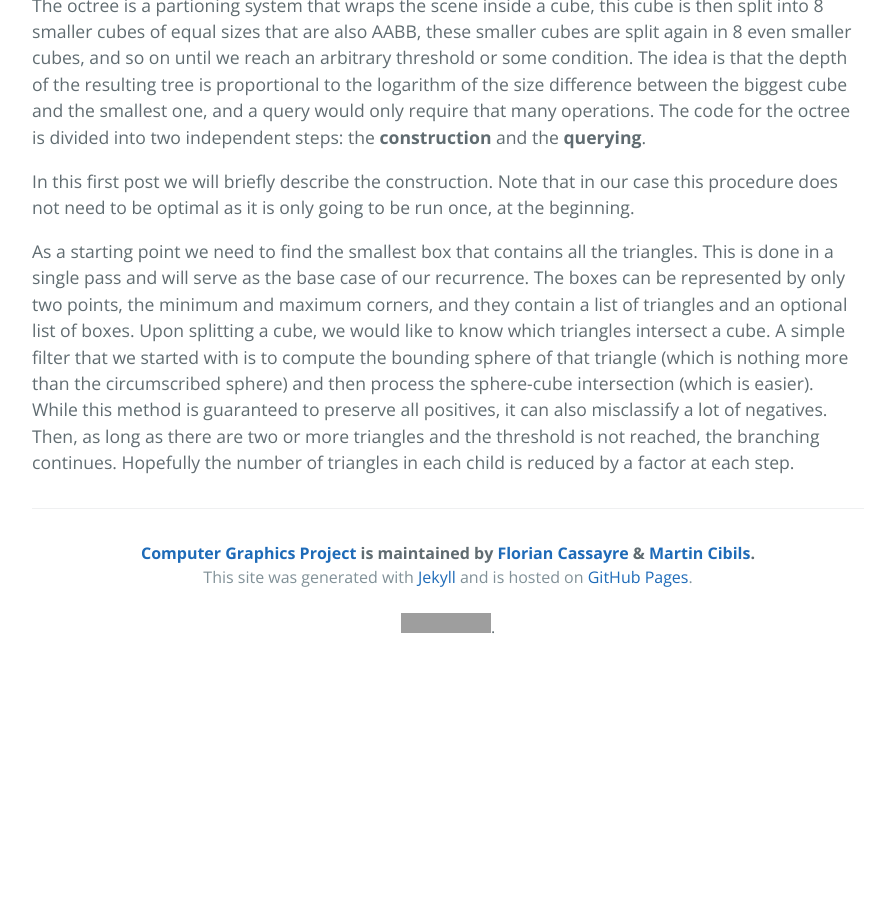
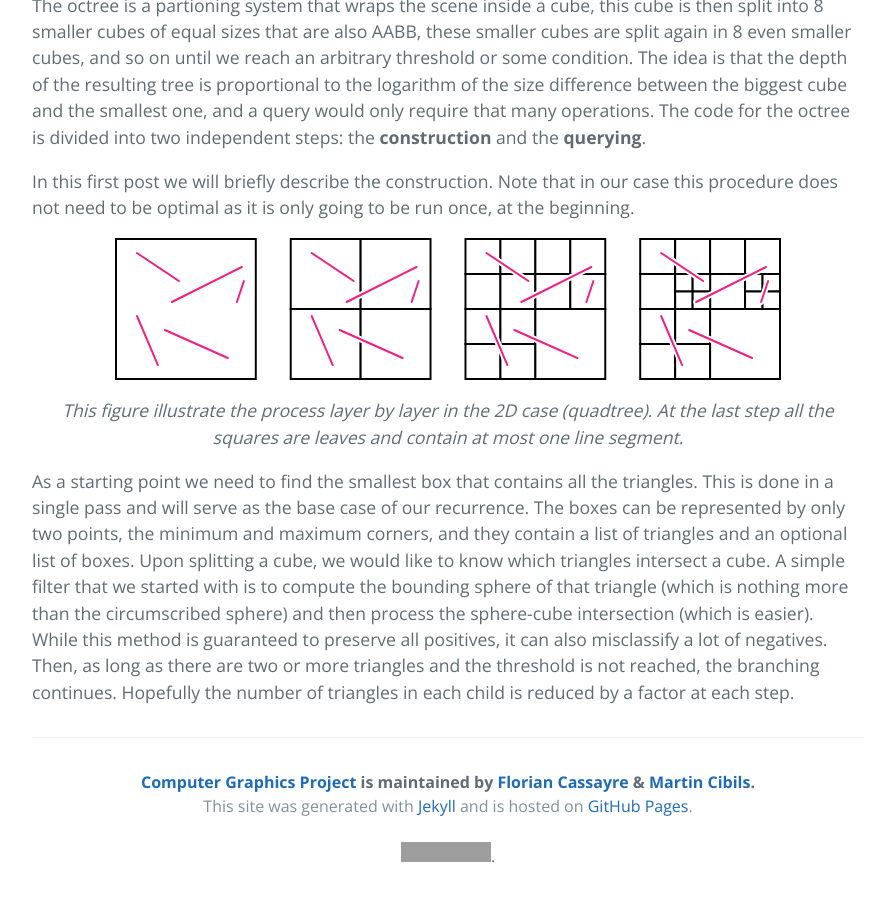
Before and after one commit to FlorianCassayre/FlorianCassayre.github.io, a Jekyll site: the page built from _posts/2019-05-13-octree-construction.md, in a window 1280 px wide and 900 px high, scrolled down 744 px. Shown: the whole window, without its empty margins (192-1073 px from the left). Built offline with Jekyll 4.4.1, drawn with Linux system fonts in a browser that asks for light colours; before the commit the page ends 1415 px from its top, so only the background shows below that; grey boxes are pictures that could not be loaded.

Commit message:
Added figure for octree construction.

```diff
--- a/_posts/2019-05-13-octree-construction.md
+++ b/_posts/2019-05-13-octree-construction.md
@@ -18,6 +18,12 @@ The code for the octree is divided into two independent steps: the **constructio
 
 In this first post we will briefly describe the construction. Note that in our case this procedure does not need to be optimal as it is only going to be run once, at the beginning.
 
+![](/img/quadtree_construction.svg){: .image-huge }
+
+{: .caption }
+This figure illustrate the process layer by layer in the 2D case (quadtree).
+At the last step all the squares are leaves and contain at most one line segment.
+
 As a starting point we need to find the smallest box that contains all the triangles.
 This is done in a single pass and will serve as the base case of our recurrence.
 The boxes can be represented by only two points, the minimum and maximum corners, and they contain a list of triangles and an optional list of boxes.
```
Also changed, not shown: img/quadtree_construction.svg (added), img/quadtree_querying.svg (added).
